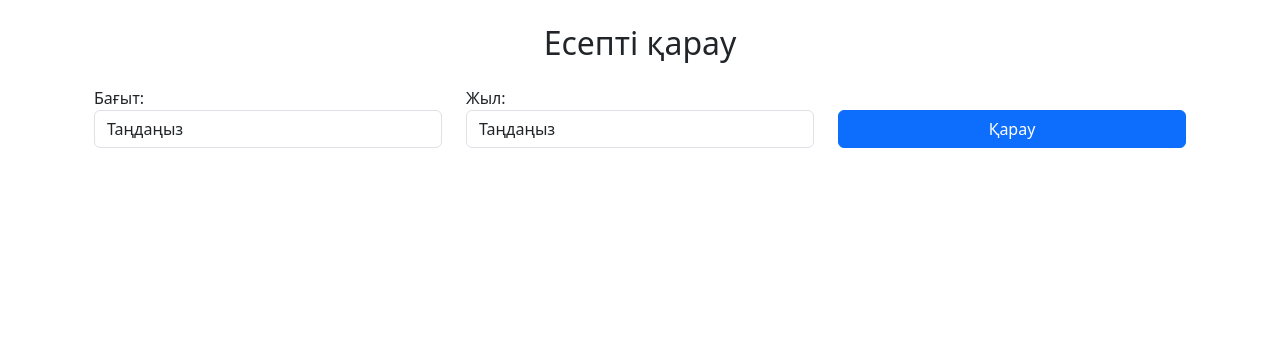
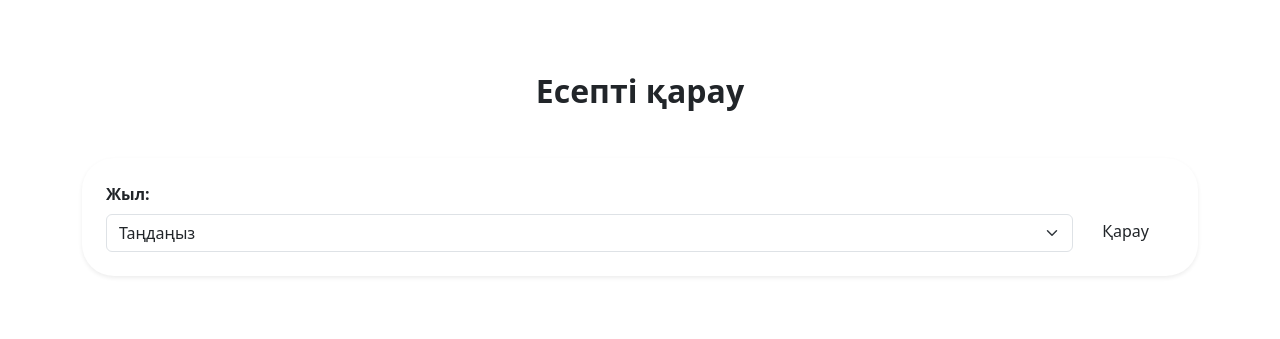
Before and after one commit to serzhan29/Indicativ, a Django app: page /teacher/report/ in a window 1280 px wide. Shown: the part 96-435 px from the top of the page. Run offline with Django 4.2, Linux system fonts and the light colour scheme; the visitor is signed in with stand-in values (Sample User, id 1); data that the repository does not hold is empty.

Commit message:
Изменение стилей и отображение результатов, теперь показываем все направления, убрали фильтр по направлениям

```diff
--- a/main/templates/main/view/teacher_reports_list.html
+++ b/main/templates/main/view/teacher_reports_list.html
@@ -2,25 +2,23 @@
 {% load static %}
 {% block content %}
 
-<h2 class="text-center my-4">Есепті қарау</h2>
+{% if teacher.id and year.id %}
+  <a href="{% url 'teacher_report_download' %}?year={{ year.id }}&teacher={{ teacher.id }}" class="btn btn-primary">
+    Скачать отчет в Word
+  </a>
 
-<form method="get" class="container my-4">
-    <div class="row">
-        <div class="col-md-4 mb-3">
-            <label>Бағыт:</label>
-            <select name="direction" class="form-control" required>
-                <option value="">Таңдаңыз</option>
-                {% for dir in directions %}
-                    <option value="{{ dir.id }}" {% if direction and dir.id == direction.id %}selected{% endif %}>
-                        {{ dir.name }}
-                    </option>
-                {% endfor %}
-            </select>
+{% endif %}
+
+
+<div class="report-container py-5">
+    <div class="text-center mb-5">
+        <h2 class="fw-bold">Есепті қарау</h2>
     </div>
 
-        <div class="col-md-4 mb-3">
-            <label>Жыл:</label>
-            <select name="year" class="form-control" required>
+    <form method="get" class="form-section container d-flex flex-wrap justify-content-between align-items-end gap-1 shadow-sm p-4 mb-3 bg-white rounded-5">
+        <div class="flex-grow-1">
+            <label class="form-label fw-semibold">Жыл:</label>
+            <select name="year" class="form-select" required>
                 <option value="">Таңдаңыз</option>
                 {% for y in years %}
                     <option value="{{ y.id }}" {% if year and y.id == year.id %}selected{% endif %}>
@@ -30,26 +28,26 @@
             </select>
         </div>
 
-        <div class="col-md-4 mb-3 d-flex align-items-end">
-            <!-- Скрытое поле для ID учителя -->
         <input type="hidden" name="teacher" value="{{ request.GET.teacher }}">
-            <button type="submit" class="btn btn-primary w-100">Қарау</button>
+        <button type="submit" class="btn btn-gradient px-4 py-2">
+            Қарау
+        </button>
+    </form>
+
+
+    {% if year %}
+        <div class="container">
+            <div class="text-center mb-4">
+                <h3 class="fw-semibold">{{ year.year }} жылғы есеп</h3>
             </div>
-    </div>
-</form>
-{% if direction.id and year.id%}
-    <form action="{% url 'download_teacher_report' teacher_id=teacher.id direction_id=direction.id year_id=year.id %}" method="get">
-    <button type="submit" class="btn btn-primary">Есепті жүктеу</button>
-    </form>
-{% endif %}
 
-{% if direction and year %}
-    <div class="container mt-5">
-        <hr>
-        <h3 class="text-center">{{ direction.name }} ({{ year.year }})</h3>
+            {% for group in aggregated_data %}
+                <div class="direction-block mb-5">
+                    <h4 class="direction-title mb-3">{{ group.direction.name }}</h4>
 
-        <table class="table table-bordered table-striped mt-4">
-            <thead class="table-info">
+                    <div class="table-responsive">
+                        <table class="table table-hover table-bordered shadow-sm rounded overflow-hidden">
+                            <thead class="table-header text-white text-center">
                                 <tr>
                                     <th>Индикатор атауы</th>
                                     <th>Өлшеу бірлігі</th>
@@ -57,17 +55,17 @@
                                 </tr>
                             </thead>
                             <tbody>
-                {% for data in aggregated_data %}
-                    <!-- Главный индикатор -->
-                    <tr class="table-primary">
-                        <td><strong>{{ data.main_indicator.name }}</strong></td>
+                                {% for data in group.main_indicators %}
+                                    <tr class="main-indicator-row">
+                                        <td class="fw-bold">{{ data.main_indicator.name }}</td>
                                         <td>{{ data.main_indicator.unit }}</td>
                                         <td>{{ data.total_value }}</td>
                                     </tr>
-                    <!-- Подиндикаторы -->
                                     {% for report in data.teacher_reports %}
-                        <tr class="table-secondary">
-                            <td>{{ report.indicator.name }}</td>
+                                        <tr class="sub-indicator-row">
+                                            <td>
+                                                <span class="sub-indent">↳</span> {{ report.indicator.name }}
+                                            </td>
                                             <td>{{ report.indicator.unit }}</td>
                                             <td>{{ report.value }}</td>
                                         </tr>
@@ -76,81 +74,113 @@
                             </tbody>
                         </table>
                     </div>
+                </div>
+            {% endfor %}
+        </div>
     {% endif %}
+</div>
 
 {% endblock %}
 
 <style>
-    /* Основные стили для формы */
-    form {
-        background-color: #f8f9fa;
-        padding: 20px;
-        border-radius: 8px;
-        box-shadow: 0 0 10px rgba(0, 0, 0, 0.1);
+    /* Общая обертка */
+    .report-container {
+        background: linear-gradient(to right, #e6f7ff, #ffffff);
     }
 
-    /* Выравнивание для кнопки */
-    .btn-primary {
-        padding: 12px;
-        font-size: 16px;
+    /* Форма */
+    .form-section {
+        width: 20%;
     }
 
-    /* Заголовки и таблицы */
-    h3 {
-        font-size: 1.8rem;
-        color: #343a40;
+    .form-section {
+        border-left: 6px solid #0096ff;
+        transition: box-shadow 0.3s ease;
+        width: 20%;
     }
 
-    table {
-        width: 100%;
-        border-collapse: collapse;
+    .form-section:hover {
+        box-shadow: 0 0 10px rgba(0, 150, 255, 0.2);
     }
 
-    th, td {
-        padding: 10px;
-        text-align: center;
+    .btn-gradient {
+        background: linear-gradient(135deg, #0096ff, #00cfff);
+        border: none;
+        color: white;
+        font-weight: 600;
+        padding: 12px;
+        border-radius: 10px;
+        transition: 0.3s ease;
     }
 
-    th {
-        background-color: #007bff;
-        color: white;
+    .btn-gradient:hover {
+        background: linear-gradient(135deg, #007be6, #00b0dd);
+        transform: translateY(-1px);
     }
 
-    td {
-        background-color: #f9f9f9;
+    /* Название направления */
+    .direction-title {
+        font-size: 1.5rem;
+        color: #007be6;
+        border-left: 5px solid #00bfff;
+        padding-left: 12px;
     }
 
-    /* Для главного индикатора */
-    .table-primary td {
-        background-color: #e6f7ff; /* Светло-голубой фон */
-        font-weight: bold;
+    /* Таблица */
+    table {
+        border-radius: 12px;
+        overflow: hidden;
     }
 
-    /* Для подиндикаторов */
-    .table-secondary td {
-        background-color: #f2f2f2; /* Светло-серый фон */
+    .table-header {
+        background: linear-gradient(to right, #007be6, #00cfff);
+    }
+
+    .main-indicator-row td {
+        background-color: #d9f1ff;
+        font-weight: bold;
+        color: #003366;
+    }
+
+    .sub-indicator-row td {
+        background-color: #f0fbff;
+        border-left: 5px solid #00bfff;
+    }
+
+    .sub-indent {
+        margin-right: 8px;
+        color: #00aaff;
     }
 
     /* Мобильная адаптация */
     @media (max-width: 768px) {
-        .col-md-4 {
-            margin-bottom: 15px;
+        .form-select {
+            width: 100%;
+        }
+        .form-section {
+            flex-direction: column;
+            align-items: stretch;
+        }
+
+        .btn-gradient {
+            width: 100%;
+        }
+
+        .btn-gradient {
+            font-size: 14px;
+            padding: 10px;
+        }
+
+        .direction-title {
+            font-size: 1.3rem;
+        }
+
+        h2, h3 {
+            font-size: 1.6rem;
         }
 
         table {
             font-size: 14px;
         }
-
-        th, td {
-            padding: 8px;
-        }
-
-        .btn-primary {
-            font-size: 14px;
-        }
-
-        h3 {
-            font-size: 1.5rem;
-        }
     }
 </style>
```
Also changed, not shown: main/observer.py (+41 -43 lines), main/templates/main/view/report.html (+8 -0 lines). Lines whose indentation alone changed are shown as unchanged.
